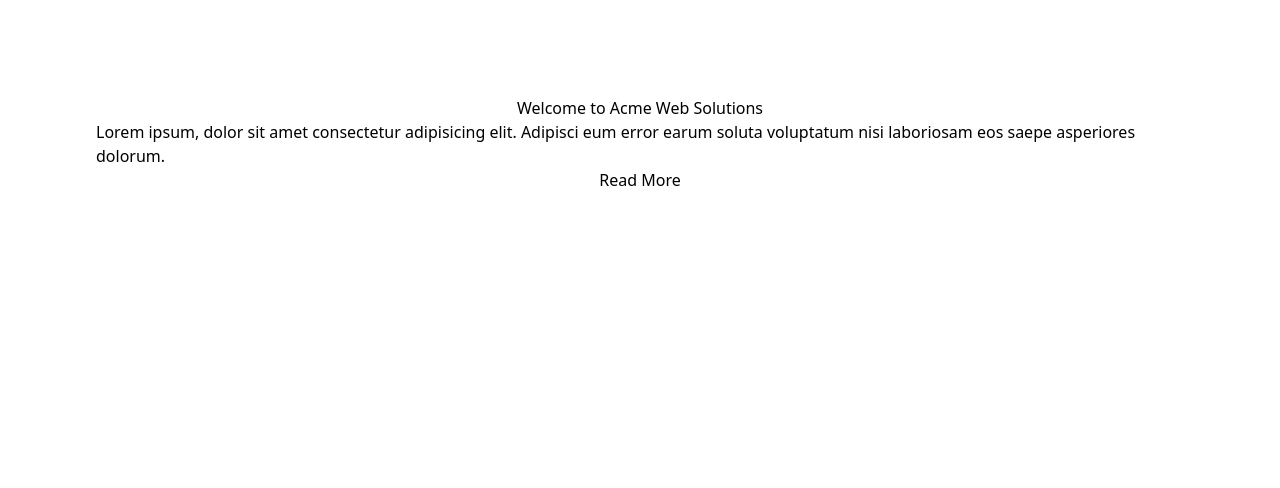
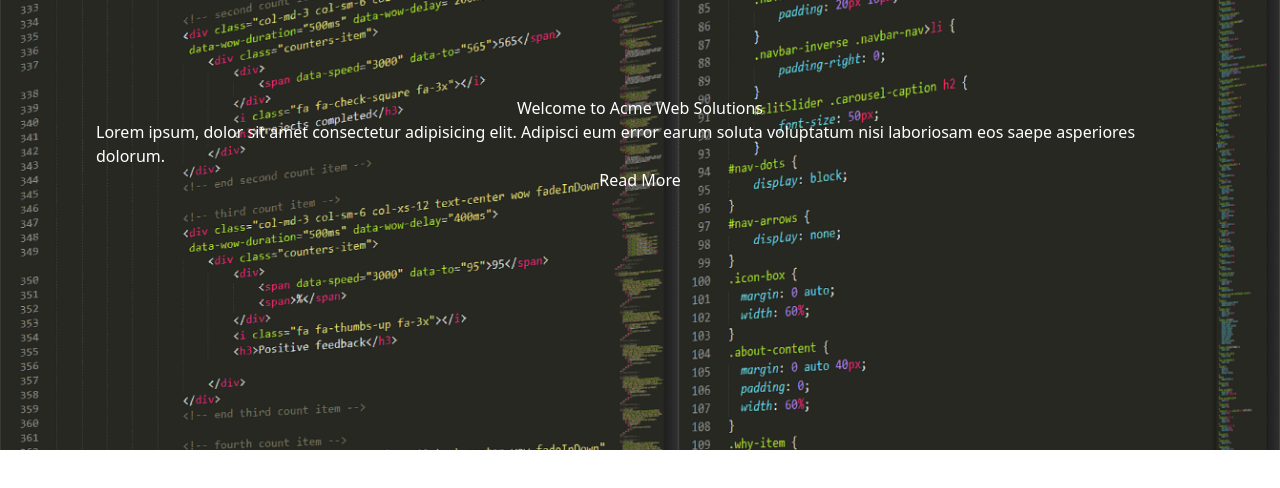
Before and after one commit to nivyapeter/css-properties, a plain HTML site: page landing page/index.html in a window 1280 px wide. Drawn offline with nearby package versions, Linux system fonts and the light colour scheme.

Commit message:
landing page banner section styling

```diff
--- a/landing page/index.html
+++ b/landing page/index.html
@@ -5,11 +5,12 @@
     <meta http-equiv="X-UA-Compatible" content="IE=edge">
     <meta name="viewport" content="width=device-width, initial-scale=1.0">
     <link href="https://unpkg.com/tailwindcss@^1.0/dist/tailwind.min.css" rel="stylesheet">
+    <link rel="stylesheet" href="style.css">
      <title>Landing page</title>
 </head>
 <body>
-    <div class="m-auto bg-[url('/images/landingbg.png')]">
-        <div class="text-black-600 flex justify-center items-center flex-col p-24">
+    <div class="m-auto banner_page ">
+        <div class="text-white flex justify-center items-center flex-col p-24">
             <h1>Welcome to Acme Web Solutions</h1>
             <p>Lorem ipsum, dolor sit amet consectetur adipisicing elit. Adipisci eum error earum soluta voluptatum
                 nisi laboriosam eos saepe asperiores dolorum.</p>
--- /dev/null
+++ b/landing page/style.css
@@ -0,0 +1,13 @@
+.banner_page {
+    background-image:url('./images/landingbg.png');
+    background-position: center;
+    background-size: cover;
+    background-repeat: no-repeat;
+    background-size: cover;
+    width: 100%;
+    height: 450px;
+    /* z-index: -1; */
+    /* opacity: 0.4; */
+    /* background-color: rgb(51, 51, 51); */
+
+}
```
